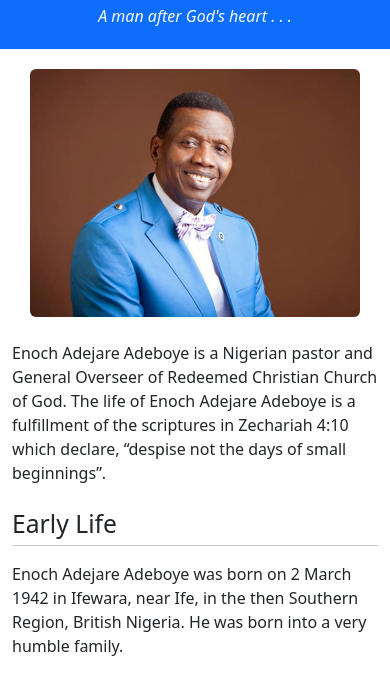
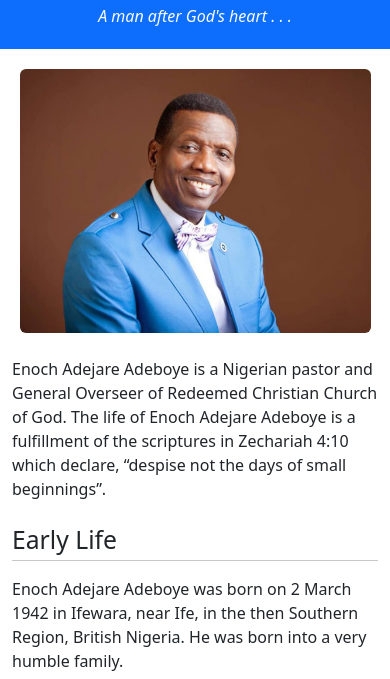
Before and after one commit to DevAyoola/ea-adeboye-tribute-page, a plain HTML site: page index.html in a window 390 px wide. Shown: the part 42-721 px from the top of the page. Drawn offline with Linux system fonts and the light colour scheme.

Commit message:
Commit changes

```diff
--- a/index.html
+++ b/index.html
@@ -21,7 +21,7 @@
 		<section class="text-center">
 			<img
 				src="./images/b5aab029-pastor-adeboye.jpg"
-				class="img-fluid rounded"
+				class="img-fluid rounded img-1"
 				width="330px"
 			/>
 		</section>
--- a/style.css
+++ b/style.css
@@ -24,3 +24,9 @@ footer {
 	padding-top: 20px;
 	padding-bottom: 20px;
 }
+
+@media screen and (max-width: 400px) {
+	.img-1 {
+		width: 90%;
+	}
+}
```
